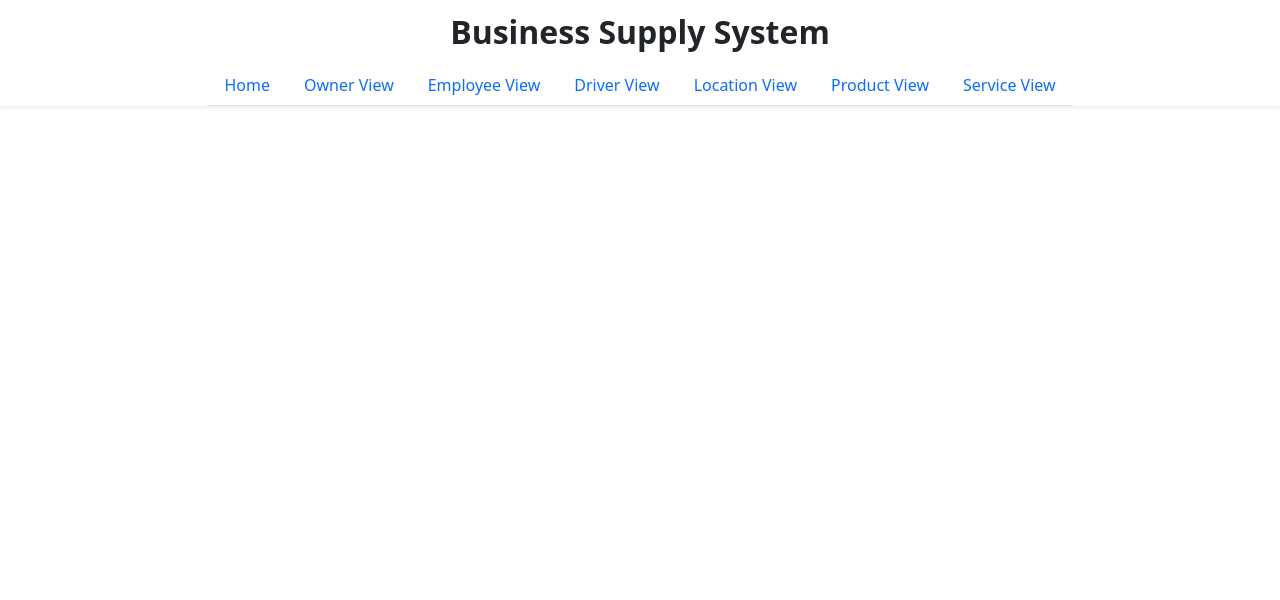
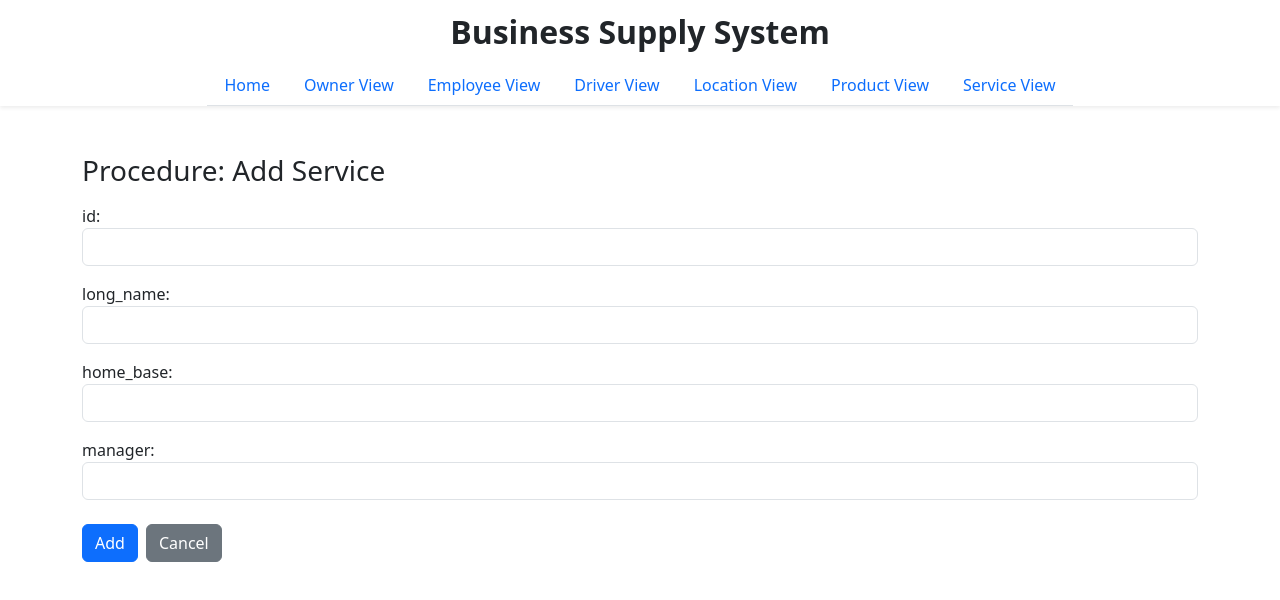
Before and after one commit to khumphrey30/4400phase4, a React (Vite) app in the folder frontend/: page /add_service in a window 1280 px wide. Shown: the top 600 px of the page. Built offline with nearby package versions, Linux system fonts and the light colour scheme.

Commit message:
addService change

```diff
--- a/frontend/src/App.jsx
+++ b/frontend/src/App.jsx
@@ -10,6 +10,7 @@ import DriverView from './driverview'
 import LocationView from './locationview'
 import ProductView from './productview'
 import ServiceView from './serviceview'
+import AddService from './add_service';
 
 function App() {
 
@@ -27,6 +28,7 @@ function App() {
         <Route path='/locationview' element={<LocationView />}></Route>
         <Route path='/productview' element={<ProductView />}></Route>
         <Route path='/serviceview' element={<ServiceView />}></Route>
+        <Route path='/add_service' element={<AddService />}></Route>
       </Routes>
     </BrowserRouter>
   )
--- /dev/null
+++ b/frontend/src/add_service.jsx
@@ -0,0 +1,103 @@
+import React, { useState } from "react";
+import axios from "axios";
+
+const AddService = () => {
+  const [id, setId] = useState("");
+  const [longName, setLongName] = useState("");
+  const [homeBase, setHomeBase] = useState("");
+  const [manager, setManager] = useState("");
+  const [message, setMessage] = useState(null); // For success/failure messages
+
+  const handleAddService = () => {
+    axios
+      .post("http://localhost:8081/add_service", {
+        id,
+        long_name: longName,
+        home_base: homeBase,
+        manager,
+      })
+      .then((res) => {
+        if (res.status === 200) {
+          setMessage("Valid Input"); // this doesn't necessarily mean the service was added
+        } else {
+          setMessage("Failed to add service. Please check your input.");
+        }
+      })
+      .catch((err) => {
+        setMessage("Failed to add service. Please check your input.");
+        console.error(err);
+      });
+  };
+
+  return (
+    <div className="container mt-5">
+      <h3>Procedure: Add Service</h3>
+      <div className="form-group mt-3">
+        <label>id:</label>
+        <input
+          type="text"
+          className="form-control"
+          value={id}
+          onChange={(e) => setId(e.target.value)}
+        />
+      </div>
+      <div className="form-group mt-3">
+        <label>long_name:</label>
+        <input
+          type="text"
+          className="form-control"
+          value={longName}
+          onChange={(e) => setLongName(e.target.value)}
+        />
+      </div>
+      <div className="form-group mt-3">
+        <label>home_base:</label>
+        <input
+          type="text"
+          className="form-control"
+          value={homeBase}
+          onChange={(e) => setHomeBase(e.target.value)}
+        />
+      </div>
+      <div className="form-group mt-3">
+        <label>manager:</label>
+        <input
+          type="text"
+          className="form-control"
+          value={manager}
+          onChange={(e) => setManager(e.target.value)}
+        />
+      </div>
+      <div className="d-flex gap-2 mt-4">
+        <button className="btn btn-primary" onClick={handleAddService}>
+          Add
+        </button>
+        <button
+          className="btn btn-secondary"
+          onClick={() => {
+            setId("");
+            setLongName("");
+            setHomeBase("");
+            setManager("");
+            setMessage(null);
+          }}
+        >
+          Cancel
+        </button>
+      </div>
+      {message && (
+        <div
+          className={`mt-3 alert ${
+            message.includes("successfully")
+              ? "alert-success"
+              : "alert-danger"
+          }`}
+        >
+          {message}
+        </div>
+      )}
+    </div>
+  );
+};
+
+export default AddService;
--- a/frontend/src/home.jsx
+++ b/frontend/src/home.jsx
@@ -16,7 +16,7 @@ const Home = () => {
                 <Link to="/" className="btn btn-success">
                     Add Business
                 </Link>
-                <Link to="/" className="btn btn-success">
+                <Link to="/add_service" className="btn btn-success">
                     Add Service
                 </Link>
             </div>
```
Also changed, not shown: 1 other file (tests, documents, lock files or other folders).
